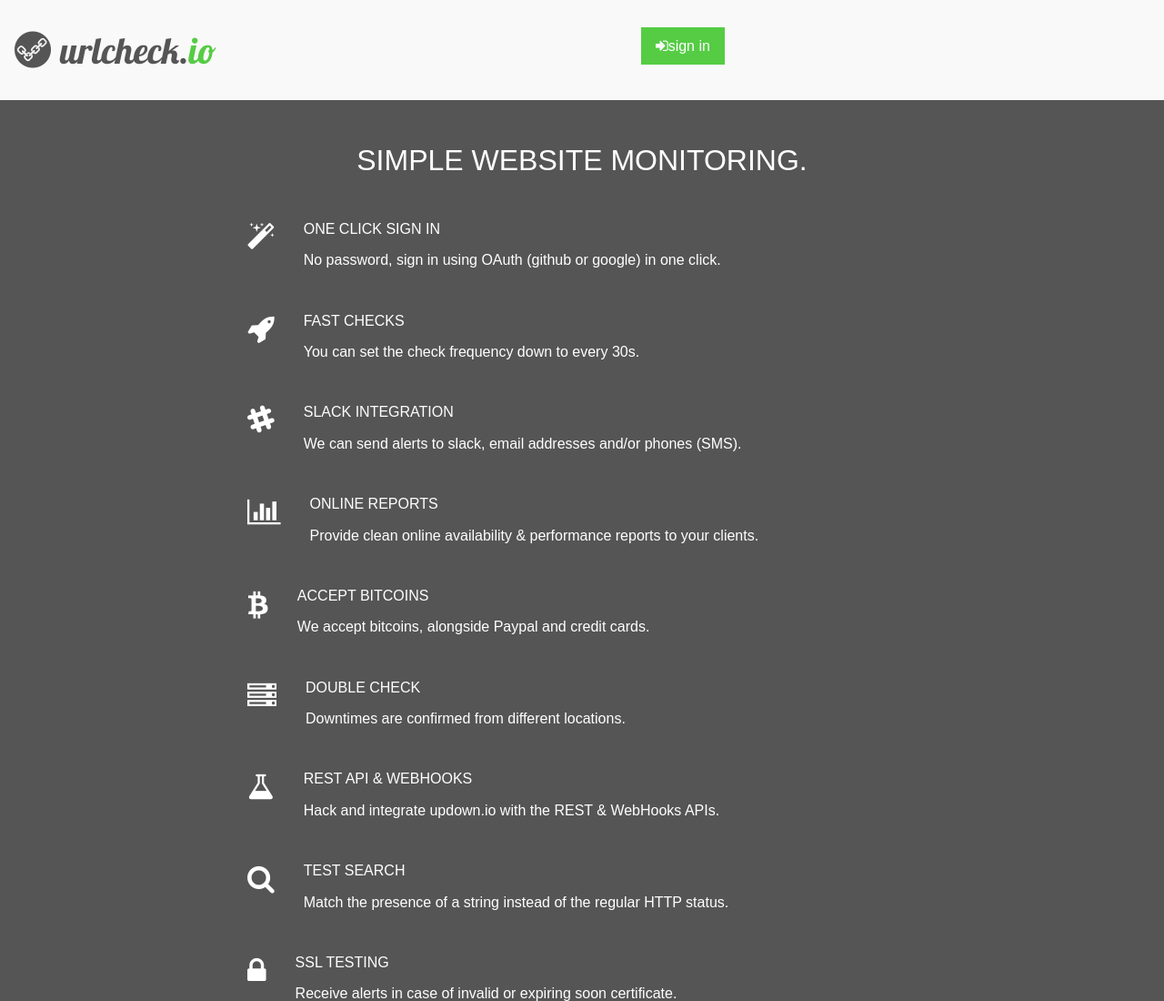
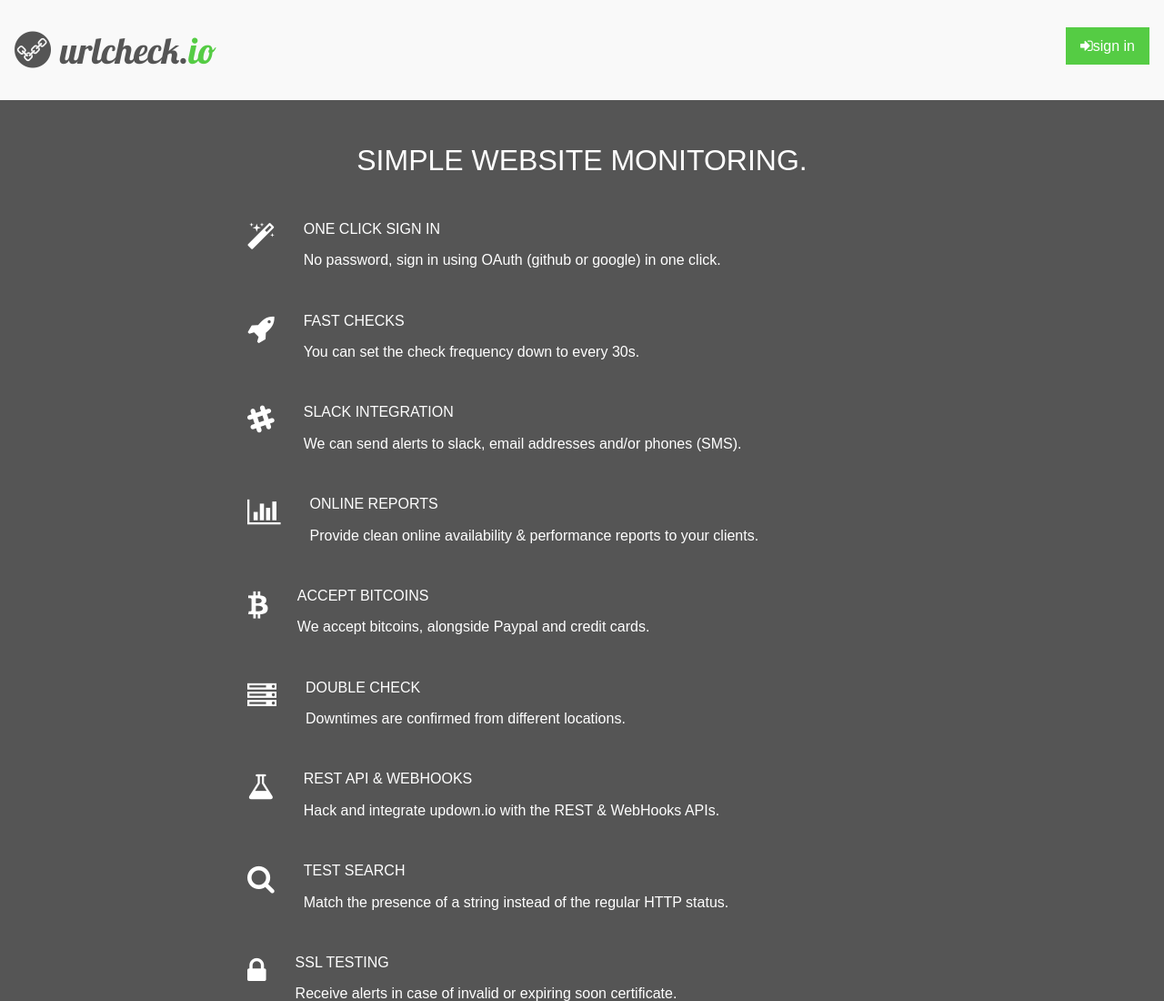
Before and after one commit to codeaim/urlcheck-mock, a plain HTML site: page index.html in a window 1280 px wide. Shown: the top 1100 px of the page at 91% size. Drawn offline with nearby package versions, Linux system fonts and the light colour scheme; files that its build step writes are made by us from their sources; files whose address does not match are found by name.

Commit message:
Header fix

```diff
--- a/css/header.scss
+++ b/css/header.scss
@@ -75,6 +75,9 @@ header {
       text-align: left;
     }
 
+    .header-actions {
+      text-align: right;
+    }
     .header-links {
       text-align: right;
     }
```
Also changed, not shown: 1 other file.
